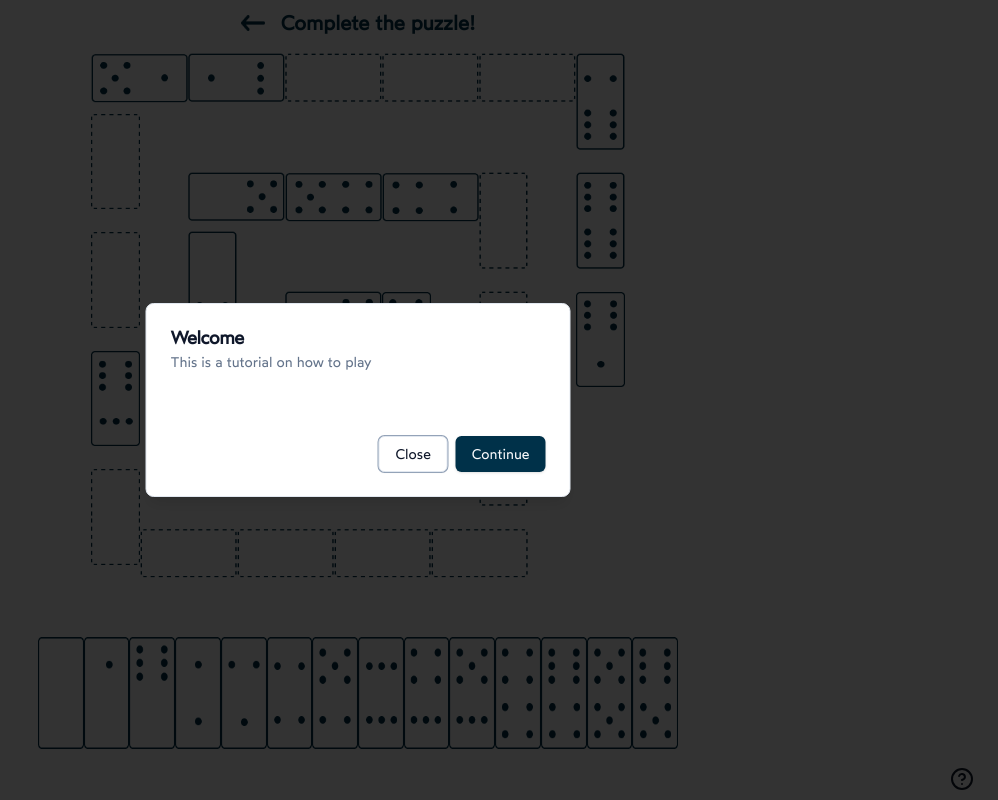
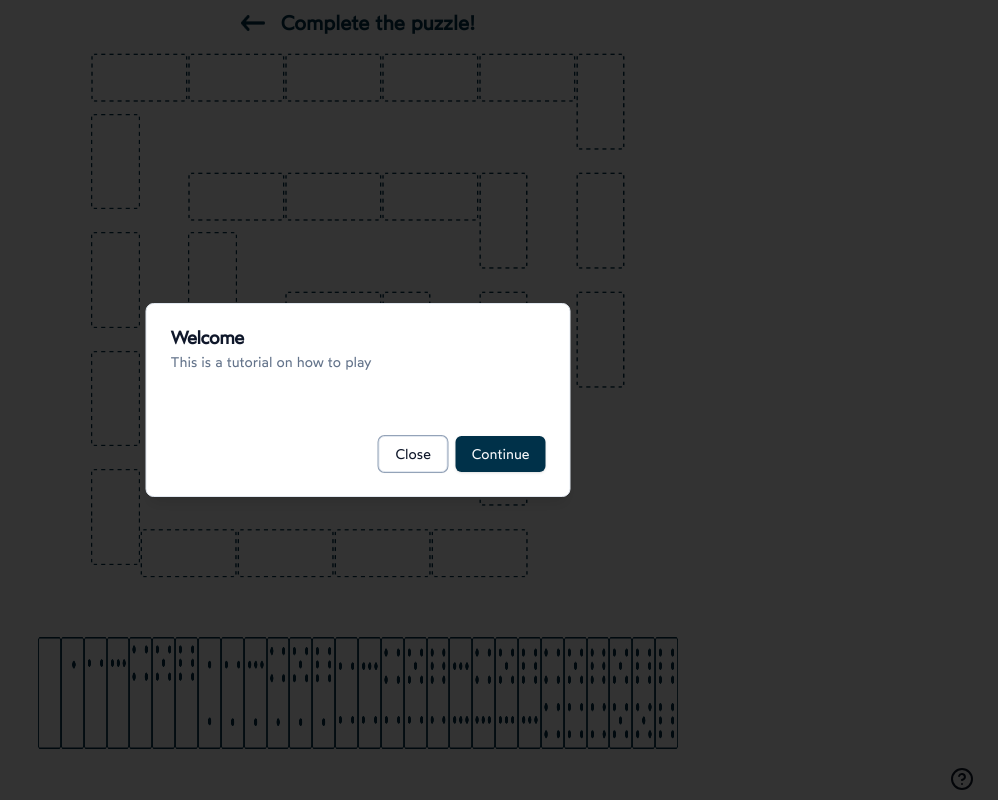
Before and after one commit to DominoOrg/domino-app, a React (Vite) app in the folder frontend/: page /game in a window 1280 px wide. Shown: the whole page, without its empty margins (282-1280 px from the left). Built offline with nearby package versions, Linux system fonts and the light colour scheme.

Commit message:
fix: Simplify InBoardTile props and fix the rotation logic

```diff
--- a/frontend/src/components/custom/tile/inboardTile.tsx
+++ b/frontend/src/components/custom/tile/inboardTile.tsx
@@ -23,16 +23,17 @@ type InBoardProps = {
 };
 
 const InBoardTile: React.FC<InBoardProps> = (props) => {
+  const { tile, index, gridTransform, n } = props;
   const imgClasses = setupClasses({
-    tile: props.tile,
+    tile,
     imgClasses: props.imgClasses,
-    gridTransform: props.gridTransform,
-    n: props.n
+    gridTransform,
+    n
   });
-  const { tile, index } = props;
+  const {insertedPositions}: {insertedPositions: Array<number>} = useGame();
   const rotateTile = (e: React.PointerEvent) => {
     e.preventDefault();
-    if (!e.target) return;
+    if (!e.target || !insertedPositions.includes(index)) return;
     const img = e.target as HTMLImageElement;
     const className = img.className;
     const indexStart = className.indexOf("rotate-");
@@ -40,8 +41,7 @@ const InBoardTile: React.FC<InBoardProps> = (props) => {
     const newRotation = (parseInt(actualRotation) + 180) % 360;
     img.className = img.className.replace("rotate-" + actualRotation, "rotate-" + newRotation);
   }
-  const {insertedPositions} = useGame();
-  const {setNodeRef} = useInBoardTile(props.index);
+  const {setNodeRef} = useInBoardTile(index);
   return (
     <>
       {tile && (
@@ -56,7 +56,7 @@ const InBoardTile: React.FC<InBoardProps> = (props) => {
               ".png"
             }
             className={imgClasses}
-            onPointerDown={(insertedPositions.includes(index))?rotateTile: ()=>{}}
+            onPointerDown={rotateTile}
           />
       )}
       {!tile && (
--- a/frontend/src/hooks/game_state/context.tsx
+++ b/frontend/src/hooks/game_state/context.tsx
@@ -69,10 +69,10 @@ const reducer = (prevState: GameState, action: Action): GameState => {
             } = prevState;
             const newInBoardTiles: Array<Option<Tile>> = [...inBoardTiles];
             const newFreeTiles: Array<Option<Tile>> = [...freeTiles];
-            const tmp = newFreeTiles[from];
-            newFreeTiles[from] = newInBoardTiles[to];
-            newInBoardTiles[to] = tmp;
-            const newInsertedPositions: Array<number> = [...insertedPositions, to];
+            const tmp = newFreeTiles[Number(from)];
+            newFreeTiles[Number(from)] = newInBoardTiles[Number(to)];
+            newInBoardTiles[Number(to)] = tmp;
+            const newInsertedPositions: Array<number> = [...insertedPositions, Number(to)];
             const newGameState = {
                 ...prevState,
                 inBoardTiles: newInBoardTiles,
--- a/frontend/src/routes/game.tsx
+++ b/frontend/src/routes/game.tsx
@@ -17,36 +17,36 @@ const Game = () => {
   // if (error) return <div>Error: {error.message}</div>;
   const data: { id: string, tiles: Array<Option<Tile>>} = {
     id: puzzleId,
-    tiles: [
-      Tile.from([1,4]),
-      Tile.from([4,0]),
-      Tile.from([0,3]),
-      Tile.from([3,2]),
-      null,
-      Tile.from([2,0]),
-      Tile.from([0,5]),
-      Tile.from([5,4]),
-      Tile.from([4,2]),
-      null,
-      null,
-      null,
-      null,
-      null,
-      null,
-      null,
-      null,
-      Tile.from([3,6]),
-      null,
-      null,
-      Tile.from([5,1]),
-      Tile.from([1,3]),
-      null,
-      null,
-      null,
-      Tile.from([2,6]),
-      Tile.from([6,6]),
-      Tile.from([6,1])
-    ]
+    tiles: new Array(28).fill(null)// tiles: [
+    //   Tile.from([1,4]),
+    //   Tile.from([4,0]),
+    //   Tile.from([0,3]),
+    //   Tile.from([3,2]),
+    //   null,
+    //   Tile.from([2,0]),
+    //   Tile.from([0,5]),
+    //   Tile.from([5,4]),
+    //   Tile.from([4,2]),
+    //   null,
+    //   null,
+    //   null,
+    //   null,
+    //   null,
+    //   null,
+    //   null,
+    //   null,
+    //   Tile.from([3,6]),
+    //   null,
+    //   null,
+    //   Tile.from([5,1]),
+    //   Tile.from([1,3]),
+    //   null,
+    //   null,
+    //   null,
+    //   Tile.from([2,6]),
+    //   Tile.from([6,6]),
+    //   Tile.from([6,1])
+    // ]
   };
   // let n = getN(data?.tiles);
 
```
